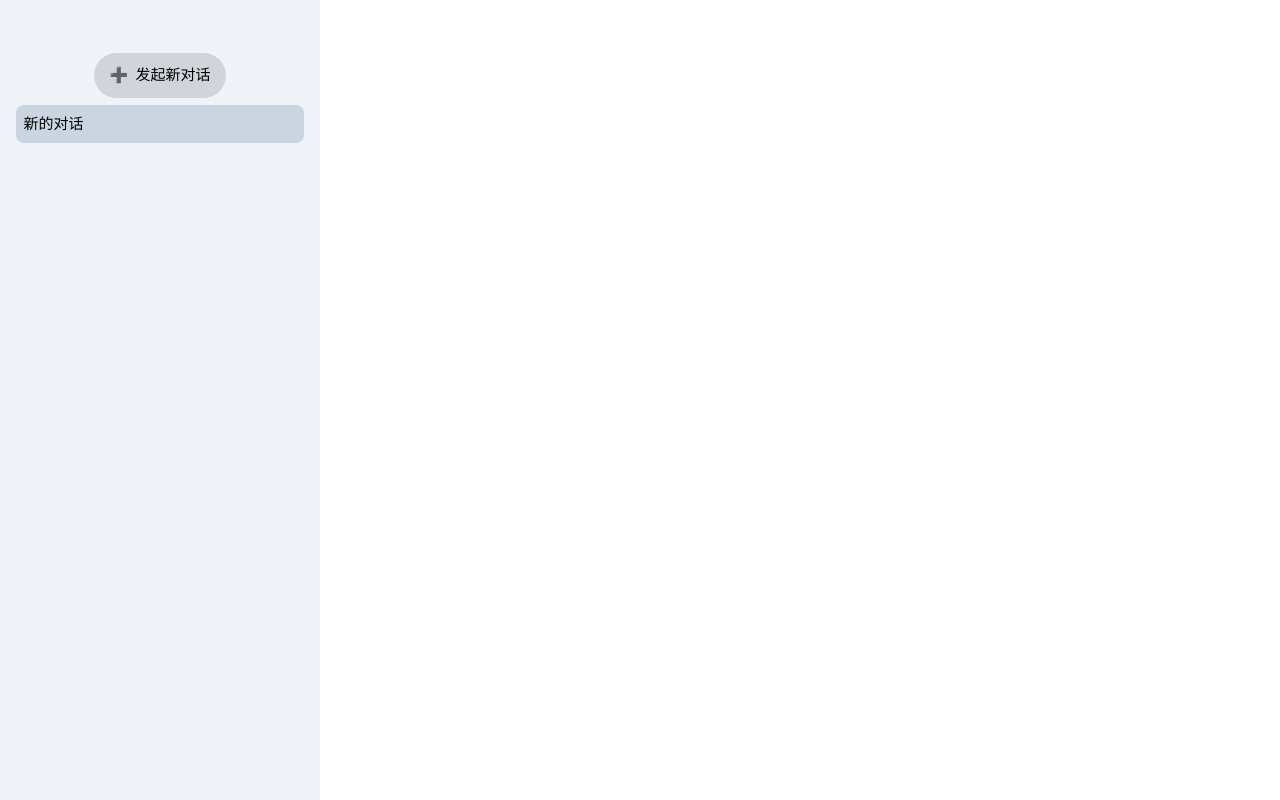
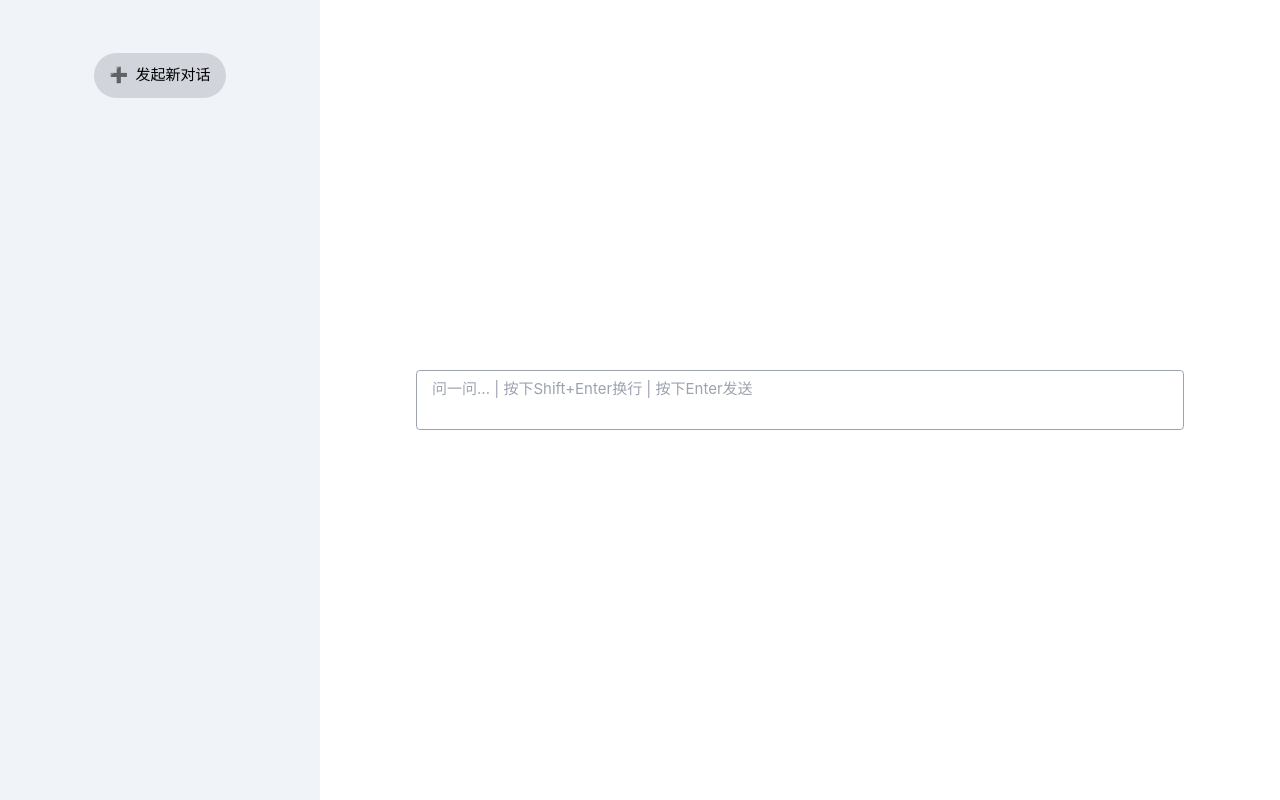
Before and after one commit to xzlsq/myChatBotDemo, a Vue app: page / in a window 1280 px wide. Built offline with nearby package versions, Linux system fonts and the light colour scheme; the HTML template or start-up script is replaced by a standard one.

Commit message:
添加可通过输入框创建新对话的功能

```diff
--- a/src/views/HomeView.vue
+++ b/src/views/HomeView.vue
@@ -1,37 +1,56 @@
 <script setup lang="ts">
 import { useChatStore } from '@/stores/ChatStore';
 import { onMounted } from 'vue';
-import { useRouter } from 'vue-router';
+import { useRoute, useRouter } from 'vue-router';
+import { resizeTextarea } from '@/hooks';
+
 var ChatStore = useChatStore()
 var router = useRouter()
+var route = useRoute()
+console.log(route.fullPath)
 
-function createNewConversation() {
+// 通过输入框创建新的对话
+function createNewConversation(e: KeyboardEvent) {
+  if (e.code == 'Enter' && !e.shiftKey) {
+    ChatStore.createConversation()
+    router.replace(`/chat/${ChatStore.conversations[0].chatId}`)
+  }
+}
+// 手动点击按钮创建新的对话
+function createNewConversation2() {
   ChatStore.createConversation()
   router.replace(`/chat/${ChatStore.conversations[0].chatId}`)
 }
 
 onMounted(() => {
   ChatStore.initChatStore()
-  if (ChatStore.conversations.length == 0) {
-    ChatStore.createConversation()
-  }
 })
 </script>
 
 <template>
   <div class="w-full h-full flex">
-    <div name="对话记录" class="h-full w-[320px] shrink-0 bg-[#F0F4F9] flex flex-col items-center py-14 overflow-hidden gap-2">
-      <button @click="createNewConversation" class="bg-gray-300 w-fit px-4 py-2 h-12 rounded-full flex items-center justify-center gap-2">
+    <div name="对话记录"
+      class="h-full w-[320px] shrink-0 bg-[#F0F4F9] flex flex-col items-center py-14 overflow-hidden gap-2">
+      <button @click="createNewConversation2"
+        class="bg-gray-300 w-fit px-4 py-2 h-12 rounded-full flex items-center justify-center gap-2">
         <span>➕</span>发起新对话
       </button>
       <div class="w-full grow flex flex-col items-center overflow-auto gap-2">
-        <RouterLink :to="`/chat/${chat.chatId}`" v-for="chat of ChatStore.conversations" class="w-[90%] rounded-lg bg-slate-300 p-2 truncate [&.router-link-exact-active]:bg-blue-300">
+        <RouterLink :to="`/chat/${chat.chatId}`" v-for="chat of ChatStore.conversations"
+          class="w-[90%] rounded-lg bg-slate-300 p-2 truncate [&.router-link-exact-active]:bg-blue-300">
           {{ chat.title }}
         </RouterLink>
       </div>
     </div>
-    <div name="输出框" class="grow overflow-hidden flex flex-col items-center">
+    <div name="输出框" class="grow overflow-hidden flex flex-col items-center justify-center">
       <RouterView></RouterView>
+      <div name="输入框" v-if="route.fullPath == '/'" class="w-[80%] h-16 px-4 py-2 border border-gray-400
+        rounded flex justify-center items-center">
+        <textarea @input="(e) => resizeTextarea(e)" autofocus v-model="ChatStore.question"
+          class="w-full box-border h-fit resize-none outline-none overflow-hidden"
+          placeholder="问一问... | 按下Shift+Enter换行 | 按下Enter发送"
+          @keypress="(e) => createNewConversation(e)"></textarea>
+      </div>
     </div>
   </div>
 </template>
```
